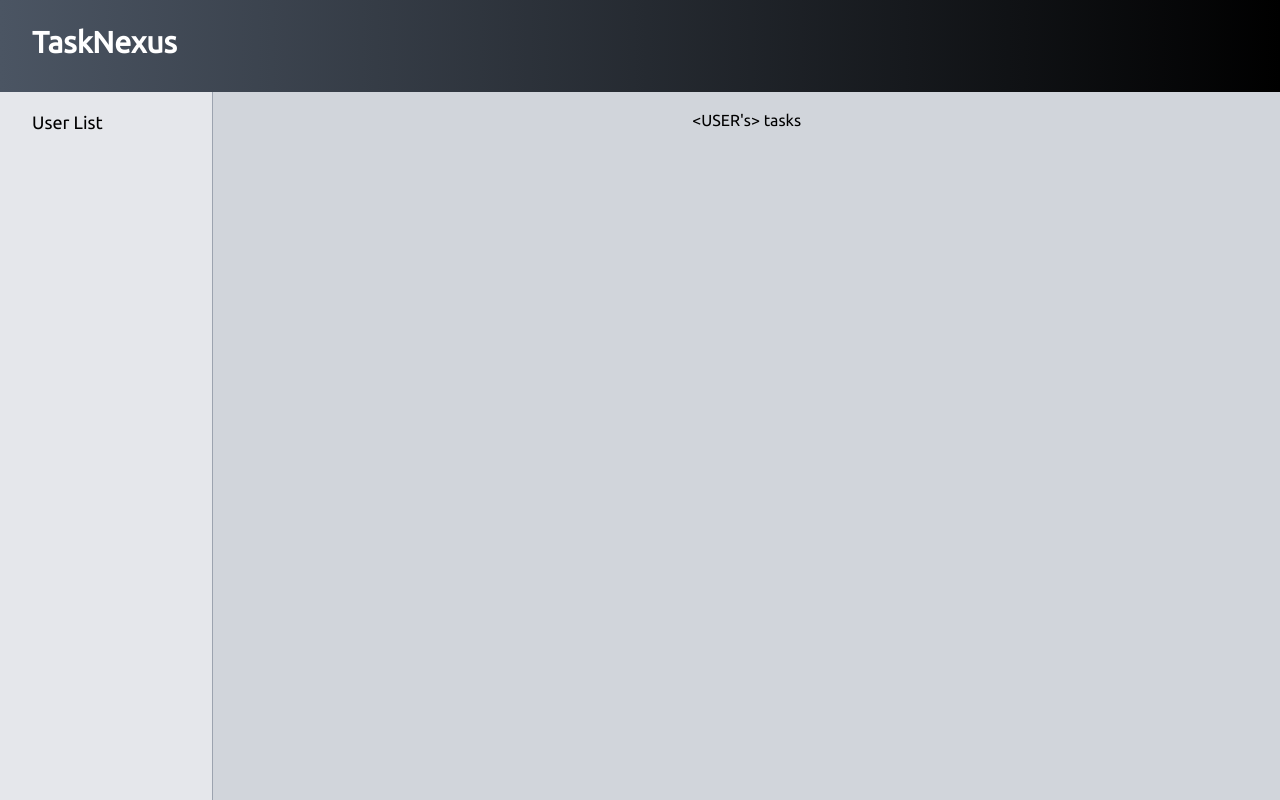
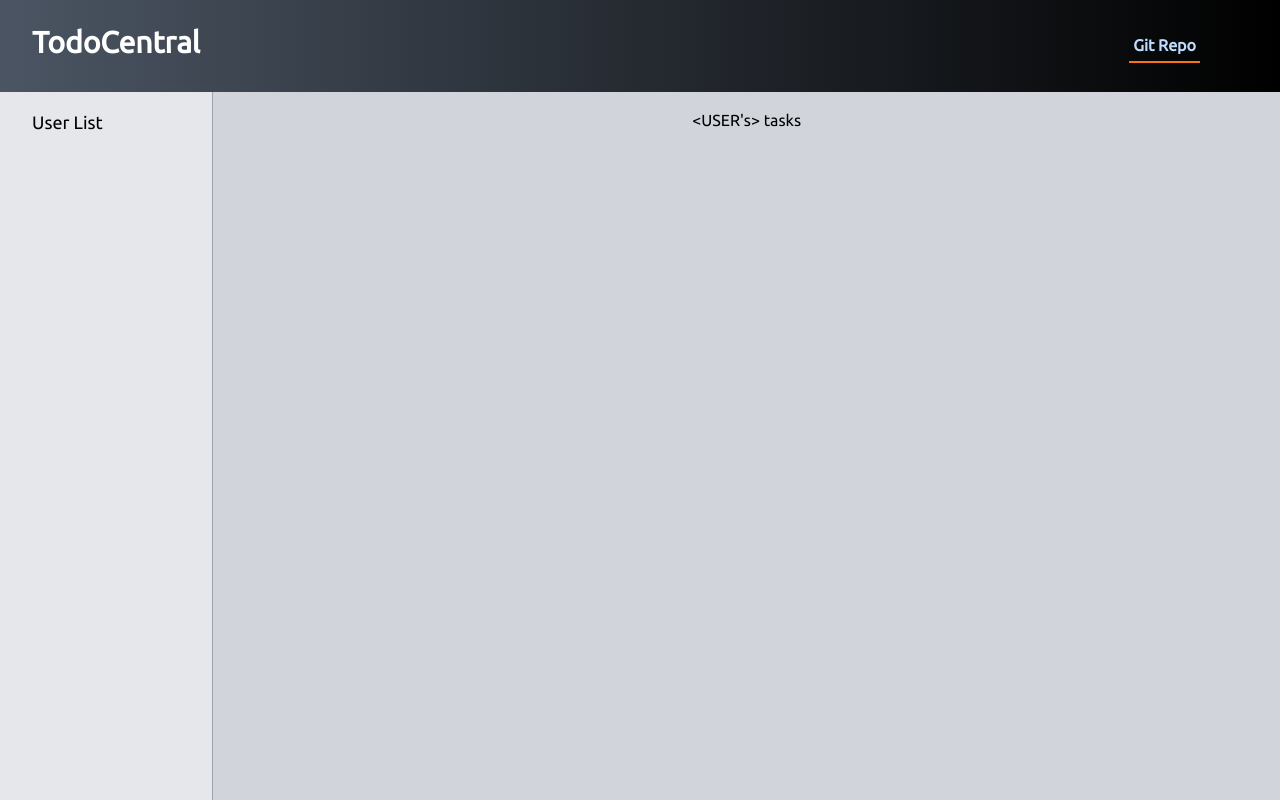
Before and after one commit to tate-minch-bw/Tate-To-Do-App-View, a Next.js app: page / in a window 1280 px wide. Built offline with nearby package versions, Linux system fonts and the light colour scheme.

Commit message:
Added a button for github repo and played with fonts/animations

```diff
--- a/src/app/page.tsx
+++ b/src/app/page.tsx
@@ -1,13 +1,17 @@
-import Image from 'next/image'
-
 export default function home(){
   return(
     <main>
       <div className="flex flex-col h-screen">
-        <div className="bg-gradient-to-l from-black to-gray-600 p-4 text-left">
-          <h1 className="text-3xl font-bold text-white py-2 px-4 mb-2 font-poppins">TaskNexus</h1>
+        <div className="bg-gradient-to-l from-black to-gray-600 p-4 text-left justify-between items-center">
+          <div className="flex justify-between items-center">
+            <h1 className="text-3xl font-bold text-white py-2 px-4 mb-2 font-poppins">TodoCentral</h1>
+            <ul className="hidden md:flex overflow-x-hidden mr-10 font-semibold">
+              <li className="mr-6 p-1 border-b-2 border-orange-500 hover:border-transparent">
+                <a className="text-blue-200 cursor-pointer" href="https://github.com/tate-minch-bw/Tate-To-Do-App-View">Git Repo</a>
+              </li>
+            </ul>
+          </div>
         </div>
-
         <div className="flex-grow flex">
           <div className="flex bg-gray-200 p-4 w-1/6 border-r border-gray-400">
             <div className="ml-4 flex flex-col">
```
